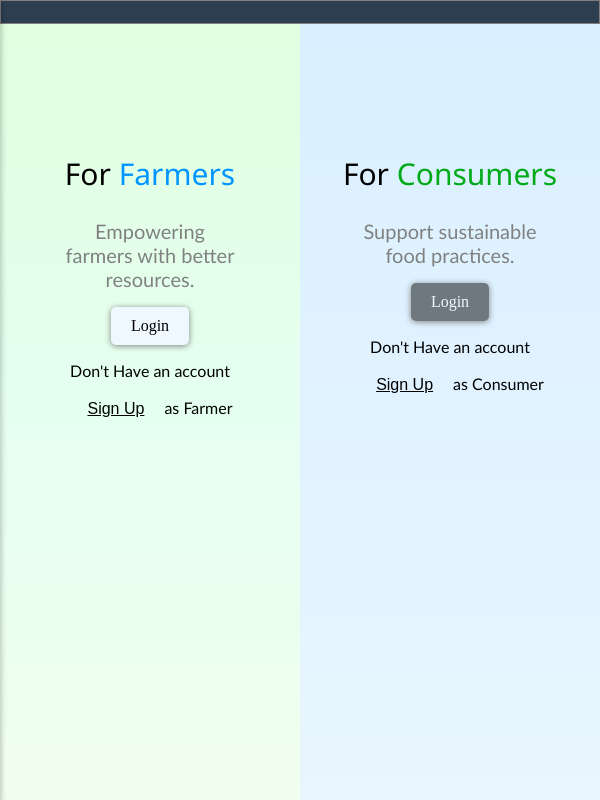
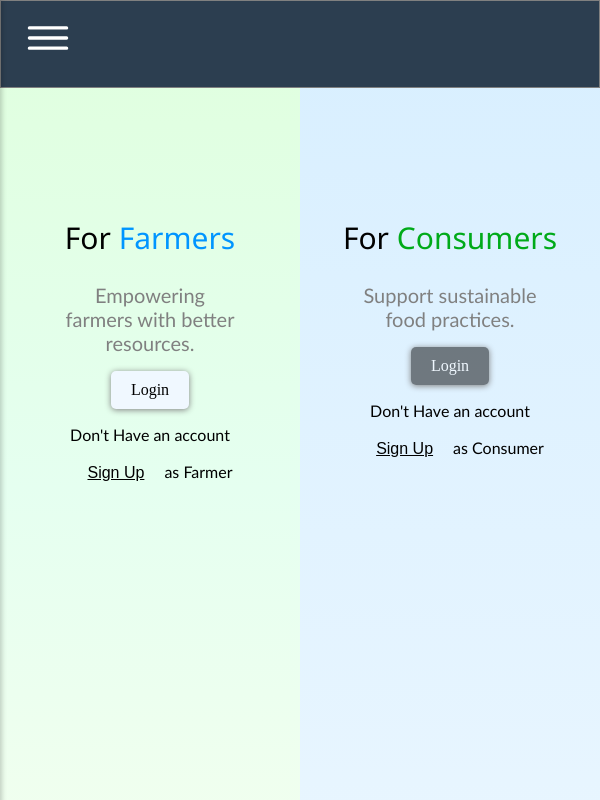
Before and after one commit to spk-2005/krushikalpa, a React (Create React App) app: page / in a window 600 px wide. Shown: the top 800 px of the page. Built offline with nearby package versions, Linux system fonts and the light colour scheme.

Commit message:
first commit

```diff
--- a/src/accessboard/header1.css
+++ b/src/accessboard/header1.css
@@ -7,9 +7,10 @@
     position: relative;
   }
 
-  .menu-toggle {
+  #menu-toggle {
     background: none;
     border: none;
+    display: none;
     color: white;
     cursor: pointer;
     font-size: 24px;
@@ -63,7 +64,7 @@
     display: block;
   }
 
-  @media (min-width: 768px) {
+  @media (min-width: 568px) {
     .nav-menu {
       position: static;
       width: auto;
@@ -94,13 +95,39 @@
     .cancel-button {
       display: none;
     }
-    .menu-toggle {
+    #menu-toggle {
         background: none;
         border: none;
+        display: block !important;
         cursor: pointer;
-        font-size: 14px !important;
+        font-size: 54px !important;
         margin-left: 10px;
         z-index: 2;
       }
 
+  }@media (max-width: 767px) {
+    #menu-toggle {
+      display: block;
+      font-size:30px;
+      padding: 0;
+      left: 0;
+      margin: 0;
+    }
+
+    .nav-menu {
+      position: fixed;
+      left: -250px;
+      top: 0;
+      width: 250px;
+      height: 100%;
+      background: #34495e;
+      transition: left 0.3s ease-in-out;
+      padding-top: 20px;
+      box-shadow: 2px 0 5px rgba(0, 0, 0, 0.2);
+      z-index: 1;
+    }
+
+    .nav-menu.open {
+      left: 0;
+    }
   }
--- a/src/accessboard/header1.js
+++ b/src/accessboard/header1.js
@@ -4,7 +4,7 @@ import "./header1.css";
 export default function Header1() {
   const [menuOpen, setMenuOpen] = useState(false);
 
-  function CustomLink({ href, children }) { // Removed onClick as it's handled by <a>
+  function CustomLink({ href, children }) {
     const path = window.location.pathname;
     return (
       <li className={path === href ? "active" : ""}>
@@ -15,9 +15,9 @@ export default function Header1() {
 
   return (
     <header className="header1">
-      <button className="menu-toggle" onClick={() => {menuOpen ? setMenuOpen(false):setMenuOpen(true)}}>
-      <ion-icon name="menu-outline"></ion-icon>
-      </button>
+      <button id="menu-toggle" onClick={() => setMenuOpen(!menuOpen)}>
+  <ion-icon name={menuOpen ? "close-outline" : "menu-outline"}></ion-icon>
+</button>
 
       <nav className={`nav-menu ${menuOpen ? "open" : ""}`}>
 
```
